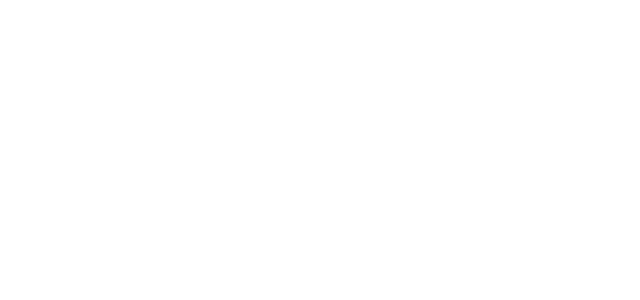
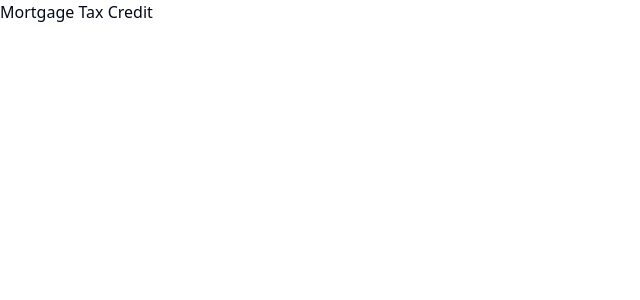
Before and after one commit to JoeyWeixel/MortgageTaxCredit, a React (Vite) app: page / in a window 1280 px wide. Shown: the top 300 px of the page, without its empty margins (0-640 px from the left). Built offline with nearby package versions, Linux system fonts and the light colour scheme.

Commit message:
Get browser router actually working, web layout displaying on page

```diff
--- a/src/components/navigation/Header.tsx
+++ b/src/components/navigation/Header.tsx
@@ -1,9 +1,19 @@
+import { NavigationMenu, NavigationMenuItem, NavigationMenuList } from "../ui/navigation-menu";
+
 const Header : React.FC = () => {
 
   return(
-    <div className="fixed top-0 left-0 right-0 bg-slate-600">
-
-    </div>
+    <header className="sticky w-full top-0 z-100">
+      <NavigationMenu>
+        <NavigationMenuList>
+          <NavigationMenuItem>
+            <a href="/">
+              Mortgage Tax Credit
+            </a>
+          </NavigationMenuItem>
+        </NavigationMenuList>
+      </NavigationMenu>
+    </header>
   );
 }
 
--- /dev/null
+++ b/src/components/navigation/WebLayout.tsx
@@ -0,0 +1,13 @@
+import { Outlet } from "react-router-dom";
+import Header from "./Header";
+
+const WebLayout : React.FC = () => {
+  return(
+    <>
+      <Header />
+      <Outlet />
+    </>
+  );
+}
+
+export default WebLayout
--- a/src/main.tsx
+++ b/src/main.tsx
@@ -1,8 +1,11 @@
 import React from 'react'
 import ReactDOM from 'react-dom/client'
 import './index.css'
+import BrowserRouter from './components/navigation/BrowserRouter'
+import { RouterProvider } from 'react-router-dom'
 
 ReactDOM.createRoot(document.getElementById('root')!).render(
   <React.StrictMode>
+    <RouterProvider router={BrowserRouter} />
   </React.StrictMode>,
 )
--- a/tsconfig.node.json
+++ b/tsconfig.node.json
@@ -7,7 +7,6 @@
     "moduleResolution": "bundler",
     "allowSyntheticDefaultImports": true,
     "strict": true,
-    "noEmit": true
   },
   "include": ["vite.config.ts"]
 }
```
Also changed, not shown: src/components/navigation/BrowserRouter.tsx (+9 -2 lines), tsconfig.app.json (deleted, +0 -27 lines), tsconfig.json (+28 -10 lines).
